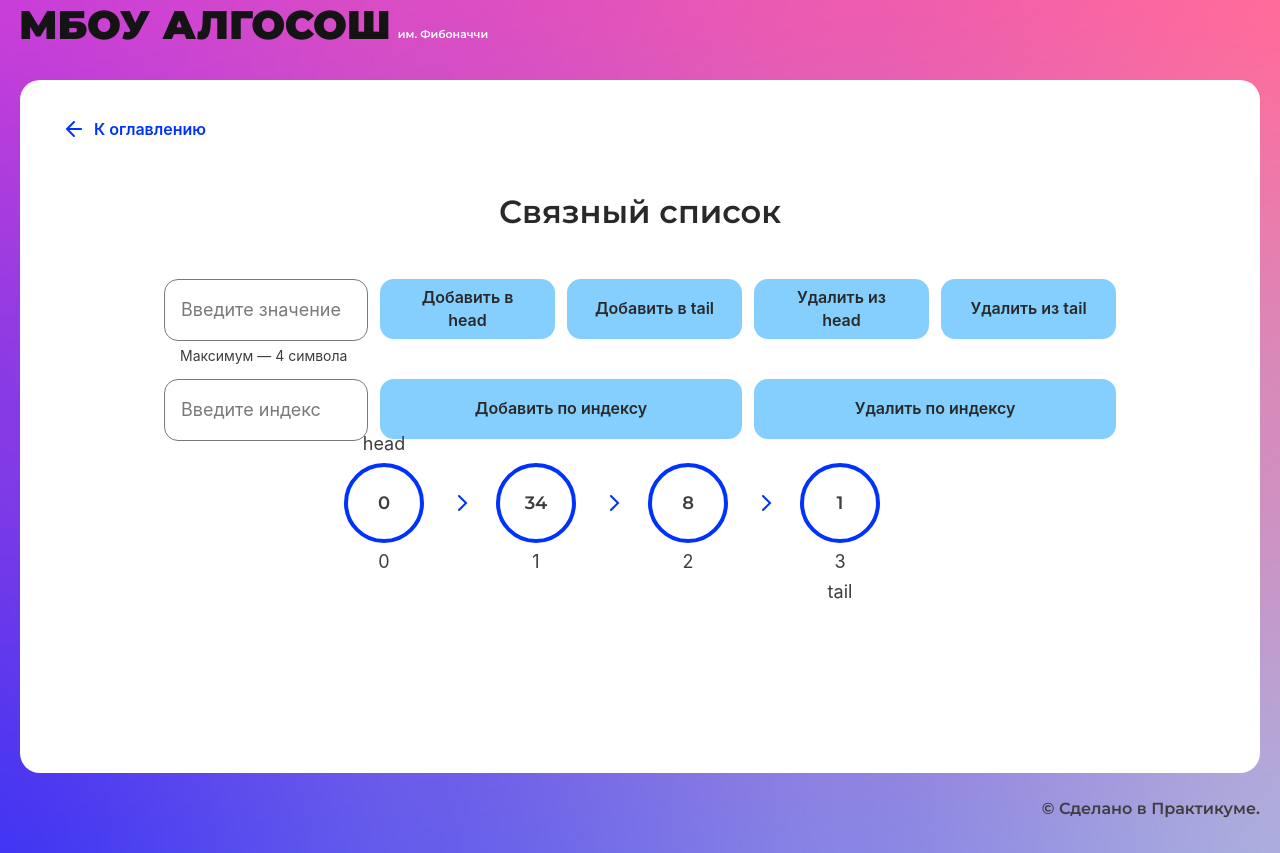
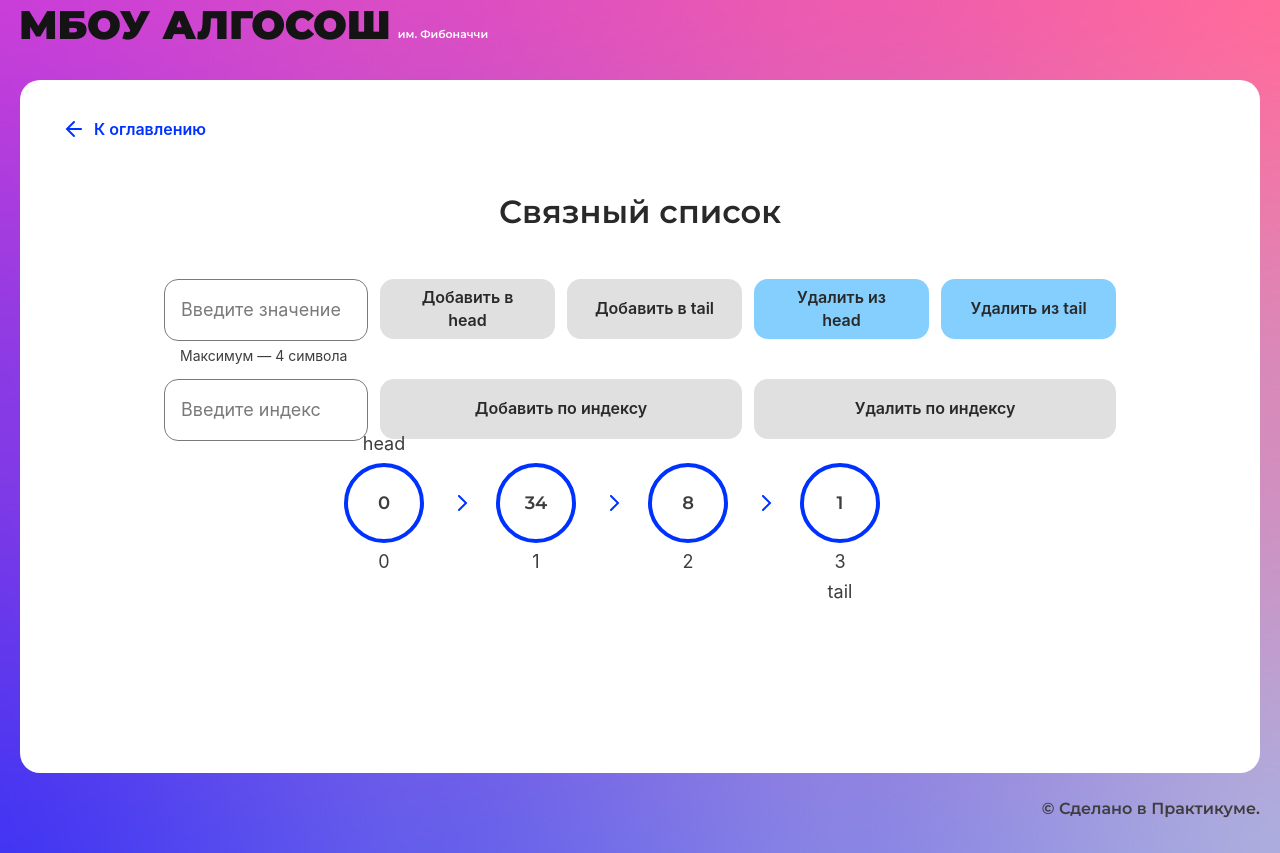
Before and after one commit to lizonkisel/algososh, a React (Create React App) app: page /list in a window 1280 px wide. Built offline with nearby package versions, Linux system fonts and the light colour scheme.

Commit message:
feat: add disabling of buttons on ListPage

```diff
--- a/src/components/list-page/list-page.tsx
+++ b/src/components/list-page/list-page.tsx
@@ -28,6 +28,33 @@ export const ListPage: React.FC = () => {
     isHead: boolean,
     isTail: boolean,
   }[]>([]);
+
+  const initialState = {
+    animationIsWorking: false
+  };
+
+  const [buttonsState, dispatch] = React.useReducer(reducer, initialState);
+
+  const {animationIsWorking} = buttonsState;
+
+  function reducer(state: any, action: any) {
+    switch (action.type) {
+      case 'start':
+        console.log('animation_working');
+        return {
+          ...state,
+          animationIsWorking: true
+        }
+      case 'end':
+        console.log('end');
+        return {
+          ...state,
+          animationIsWorking: false
+        }
+      default:
+        throw new Error(`Wrong type of action: ${action.type}`);
+    }
+  };
 
   function createStartList() {
     list.append(0);
@@ -67,6 +94,9 @@ export const ListPage: React.FC = () => {
 
   const addToHead = async() => {
     if (currentLetter !== '' && currentLetter !== null && currentLetter !== undefined) {
+
+      dispatch({type: 'start'});
+
       setCurrentList([...list.getArray().map((value, i) => {
         return {elem_value: value, state: ElementStates.Default, index: i, isTopElement: i === 0 ? <Circle state={ElementStates.Changing} letter={currentLetter.toString()} isSmall={true} /> : '', isHead: false, isTail: i === list.getSize() - 1 ? true : false}
       })]);
@@ -86,11 +116,16 @@ export const ListPage: React.FC = () => {
       })]);
 
       setCurrentLetter('');
+
+      dispatch({type: 'end'});
     }
   };
 
   const addToTail = async() => {
     if (currentLetter !== '' && currentLetter !== null && currentLetter !== undefined) {
+
+      dispatch({type: 'start'});
+
       setCurrentList([...list.getArray().map((value, i) => {
         return {elem_value: value, state: ElementStates.Default, index: i, isTopElement: i === list.getSize() - 1 ? <Circle state={ElementStates.Changing} letter={currentLetter.toString()} isSmall={true} /> : '', isHead: false, isTail: i === list.getSize() - 1 ? true : false}
       })]);
@@ -110,10 +145,15 @@ export const ListPage: React.FC = () => {
       })]);
 
       setCurrentLetter('');
+
+      dispatch({type: 'end'});
     }
   };
 
   const deleteFromHead = async() => {
+
+    dispatch({type: 'start'});
+
     setCurrentList([...list.getArray().map((value, i) => {
       return {elem_value: i === 0 ? '' : value, state: ElementStates.Default, index: i, isBottomElement: i === 0 ? <Circle state={ElementStates.Changing} letter={value.toString()} isSmall={true} /> : '', isHead: i === 0 ? true : false, isTail: false}
     })]);
@@ -127,9 +167,14 @@ export const ListPage: React.FC = () => {
     setCurrentList([...list.getArray().map((value, i) => {
       return {elem_value: value, state: ElementStates.Default, index: i, isHead: i === 0 ? true : false, isTail: i === list.getSize() - 1 ? true : false}
     })]);
+
+    dispatch({type: 'end'});
   };
 
   const deleteFromTail = async() => {
+
+    dispatch({type: 'start'});
+
     setCurrentList([...list.getArray().map((value, i) => {
       return {elem_value: i === list.getSize() - 1 ? '' : value, state: ElementStates.Default, index: i, isBottomElement: i === list.getSize() - 1 ? <Circle state={ElementStates.Changing} letter={value.toString()} isSmall={true} /> : '', isHead: i === 0 ? true : false, isTail: false}
     })]);
@@ -143,11 +188,16 @@ export const ListPage: React.FC = () => {
     setCurrentList([...list.getArray().map((value, i) => {
       return {elem_value: value, state: ElementStates.Default, index: i, isHead: i === 0 ? true : false, isTail: i === list.getSize() - 1 ? true : false}
     })]);
+
+    dispatch({type: 'end'});
   };
 
   const addByIndex = async() => {
     // if (currentIndex !== '' && currentIndex !== null && currentIndex !== undefined) {
     if (currentIndex !== '' && currentIndex !== undefined) {
+
+      dispatch({type: 'start'});
+
       if (currentIndex > list.getSize()) {
         console.log('Enter a valid index');
         return;
@@ -179,12 +229,17 @@ export const ListPage: React.FC = () => {
 
       setCurrentLetter('');
       setCurrentIndex('');
+
+      dispatch({type: 'end'});
     }
   };
 
   const deleteByIndex = async() => {
 
     if (currentIndex !== '' && currentIndex !== undefined) {
+
+      dispatch({type: 'start'});
+
       if (currentIndex >= list.getSize()) {
         console.log('Enter a valid index');
         return;
@@ -213,6 +268,8 @@ export const ListPage: React.FC = () => {
 
       setCurrentLetter('');
       setCurrentIndex('');
+
+      dispatch({type: 'end'});
     }
 
     // if (currentIndex !== '' && currentIndex !== null && currentIndex !== undefined) {
@@ -236,16 +293,16 @@ export const ListPage: React.FC = () => {
       <form action="" className={styles.form}>
         <fieldset className={styles.form__fieldset} id='list_to_head_or_tail'>
           <Input extraClass={styles.form__input} placeholder='Введите значение' type="text" maxLength={4} isLimitText={true} value={currentLetter} onChange={(e) => setCurrentLetter(e.currentTarget.value)}/>
-          <Button extraClass={styles.form__button_size_small} text='Добавить в head' type='button' name='add_to_head' onClick={addToHead}/>
-          <Button extraClass={styles.form__button_size_small} text='Добавить в tail' type='button' name='add_to_tail' onClick={addToTail}/>
-          <Button extraClass={styles.form__button_size_small} text='Удалить из head' type='button' name='delete_from_head' onClick={deleteFromHead}/>
-          <Button extraClass={styles.form__button_size_small} text='Удалить из tail' type='button' name='delete_from_tail' onClick={deleteFromTail}/>
+          <Button extraClass={styles.form__button_size_small} text='Добавить в head' type='button' name='add_to_head' onClick={addToHead} disabled={currentLetter === '' || animationIsWorking}/>
+          <Button extraClass={styles.form__button_size_small} text='Добавить в tail' type='button' name='add_to_tail' onClick={addToTail} disabled={currentLetter === ''|| animationIsWorking}/>
+          <Button extraClass={styles.form__button_size_small} text='Удалить из head' type='button' name='delete_from_head' onClick={deleteFromHead} disabled={animationIsWorking}/>
+          <Button extraClass={styles.form__button_size_small} text='Удалить из tail' type='button' name='delete_from_tail' onClick={deleteFromTail} disabled={animationIsWorking}/>
         </fieldset>
 
         <fieldset className={styles.form__fieldset} id='list_by_index'>
           <Input extraClass={styles.form__input} placeholder='Введите индекс' type="number" min={0} max={currentList.length} value={currentIndex} onChange={handleChange}/>
-          <Button extraClass={styles.form__button_size_large} text='Добавить по индексу' type='button' name='add_by_index' onClick={addByIndex}/>
-          <Button extraClass={styles.form__button_size_large} text='Удалить по индексу' type='button' name='delete_by_index' onClick={deleteByIndex}/>
+          <Button extraClass={styles.form__button_size_large} text='Добавить по индексу' type='button' name='add_by_index' onClick={addByIndex} disabled={currentLetter === '' || currentIndex === '' || animationIsWorking}/>
+          <Button extraClass={styles.form__button_size_large} text='Удалить по индексу' type='button' name='delete_by_index' onClick={deleteByIndex} disabled={currentLetter === '' || currentIndex === '' || animationIsWorking}/>
         </fieldset>
 
         <section className={styles.listArea}>
```
